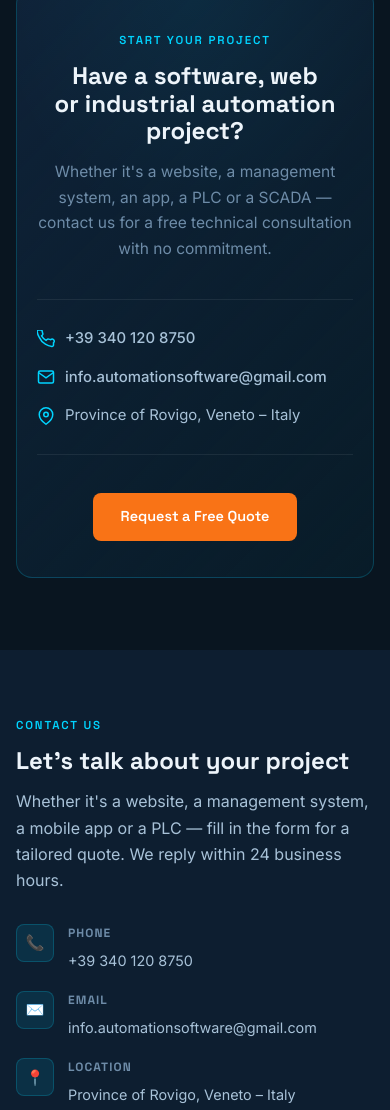
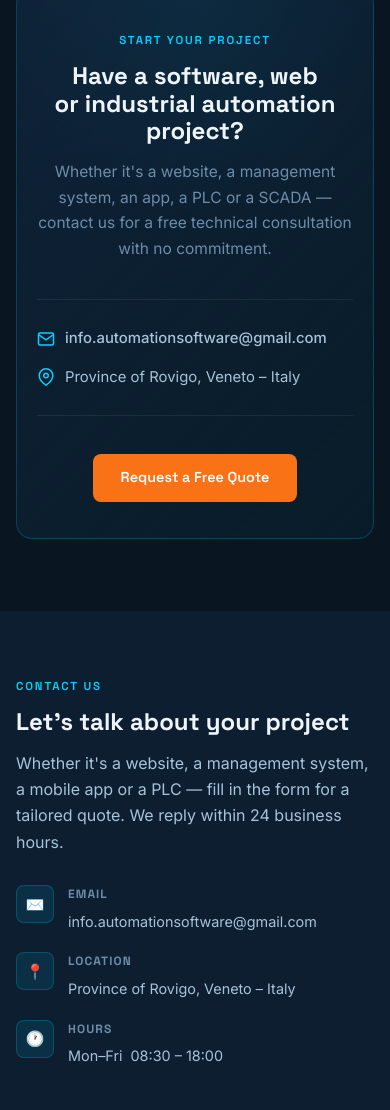
Before and after one commit to Automation-SoftwareSolutions/.github, a plain HTML site: page index.html in a window 390 px wide. Shown: the part 6454-7564 px from the top of the page. Drawn offline with Linux system fonts and the light colour scheme.

Commit message:
Remove telephone number from index.html
Removed telephone contact from structured data and contact sections.

```diff
--- a/index.html
+++ b/index.html
@@ -25,7 +25,9 @@
   <meta name="twitter:title"       content="Automation & Software Solutions">
   <meta name="twitter:description" content="Sviluppo PLC, HMI, SCADA, Python, Java, C. Consulenza IT/OT in provincia di Rovigo.">
 
-  <!-- ═══ Structured Data ═══ -->
+  <!-- ═══ Structured Data ═══
+  "telephone": "+393401208750",
+  -->
   <script type="application/ld+json">
   {
     "@context": "https://schema.org",
@@ -34,7 +36,6 @@
     "description": "Sviluppo software su misura: applicazioni web, gestionali, e-commerce, PLC, HMI, SCADA, robotica industriale. Python, PHP, Java, C. Consulenza IT e OT.",
     "url": "https://automation-softwaresolutions.github.io/.github/",
     "email": "info.automationsoftware@gmail.com",
-    "telephone": "+393401208750",
     "address": {
       "@type": "PostalAddress",
       "addressRegion": "Veneto",
@@ -855,10 +856,10 @@
       <p data-i18n="cta.p">Che si tratti di un sito web, un gestionale, un'app, un PLC o un sistema SCADA — contattaci per una consulenza tecnica gratuita senza impegno.</p>
 
       <div class="cta-contacts">
-        <div class="cta-contact-item">
+       <!-- <div class="cta-contact-item">
           <svg width="18" height="18" fill="none" stroke="currentColor" stroke-width="2" viewBox="0 0 24 24" aria-hidden="true"><path d="M22 16.92v3a2 2 0 01-2.18 2 19.79 19.79 0 01-8.63-3.07A19.5 19.5 0 013.07 9.81a19.79 19.79 0 01-3.07-8.63A2 2 0 012 0h3a2 2 0 012 1.72c.127.96.361 1.903.7 2.81a2 2 0 01-.45 2.11L6.09 7.91a16 16 0 006 6l1.27-1.27a2 2 0 012.11-.45c.907.339 1.85.573 2.81.7A2 2 0 0122 16.92z"/></svg>
-          <a href="tel:+393401208750">+39 340 120 8750</a>
-        </div>
+           <a href="tel:+393401208750">+39 340 120 8750</a>
+        </div> -->
         <div class="cta-contact-item">
           <svg width="18" height="18" fill="none" stroke="currentColor" stroke-width="2" viewBox="0 0 24 24" aria-hidden="true"><path d="M4 4h16c1.1 0 2 .9 2 2v12c0 1.1-.9 2-2 2H4c-1.1 0-2-.9-2-2V6c0-1.1.9-2 2-2z"/><polyline points="22,6 12,13 2,6"/></svg>
           <a href="mailto:info.automationsoftware@gmail.com">info.automationsoftware@gmail.com</a>
@@ -888,13 +889,13 @@
         <h2 id="h-contatti" data-i18n="contact.h2">Parliamo del tuo progetto</h2>
         <p data-i18n="contact.p">Che sia un sito web, un gestionale, un'app mobile o un sistema PLC — compila il modulo per ricevere un preventivo su misura. Ti risponderemo entro 24 ore lavorative.</p>
 
-        <div class="contact-detail">
+        <!--<div class="contact-detail">
           <div class="contact-detail-icon">📞</div>
           <div class="contact-detail-text">
             <strong data-i18n="contact.tel">Telefono</strong>
             <a href="tel:+393401208750">+39 340 120 8750</a>
           </div>
-        </div>
+        </div>-->
         <div class="contact-detail">
           <div class="contact-detail-icon">✉️</div>
           <div class="contact-detail-text">
@@ -1056,7 +1057,7 @@
       <div class="footer-col">
         <h4 data-i18n="footer.contacts">Contatti</h4>
         <ul class="footer-links">
-          <li><a href="tel:+393401208750">+39 340 120 8750</a></li>
+          <!-- <li><a href="tel:+393401208750">+39 340 120 8750</a></li> -->
           <li><a href="mailto:info.automationsoftware@gmail.com">info.automationsoftware@gmail.com</a></li>
           <li><span data-i18n="footer.loc">Provincia di Rovigo, Veneto</span></li>
           <li><span data-i18n="footer.hours">Lun–Ven&nbsp;08:30 – 18:00</span></li>
```
